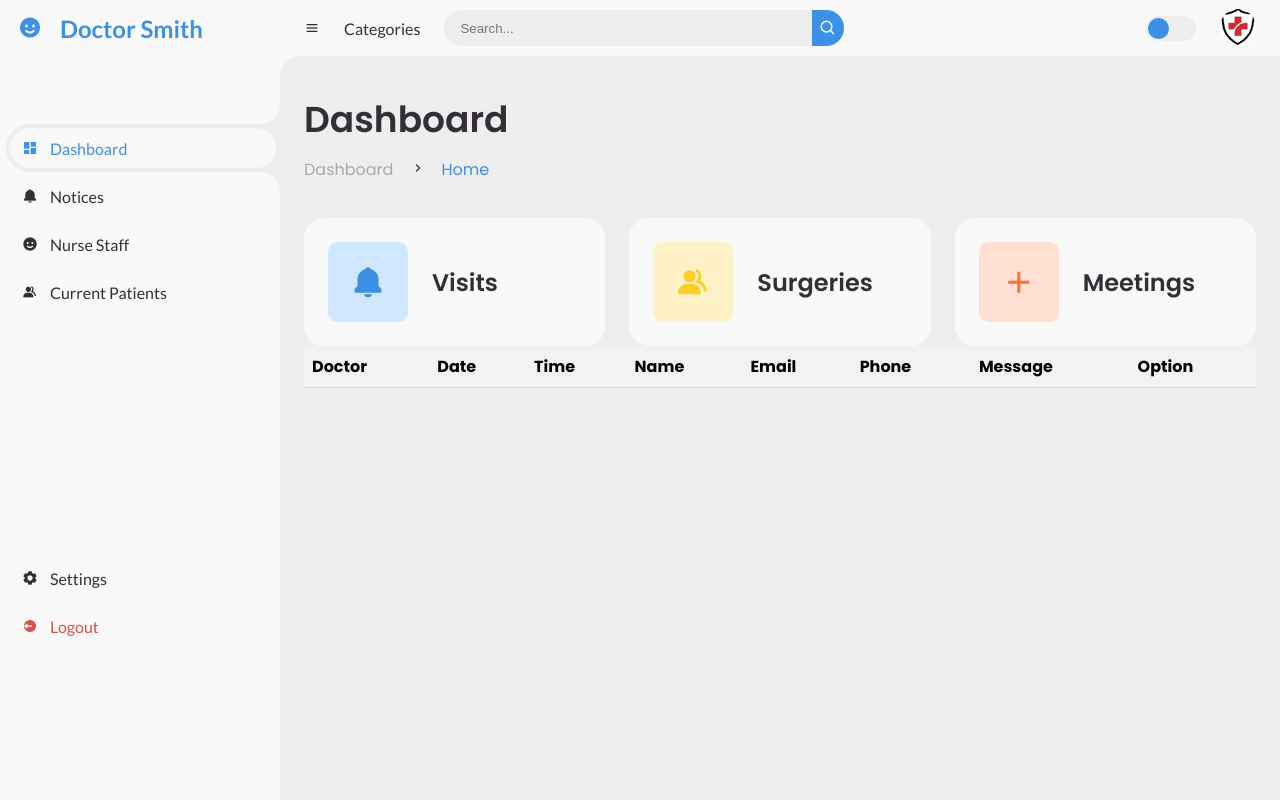
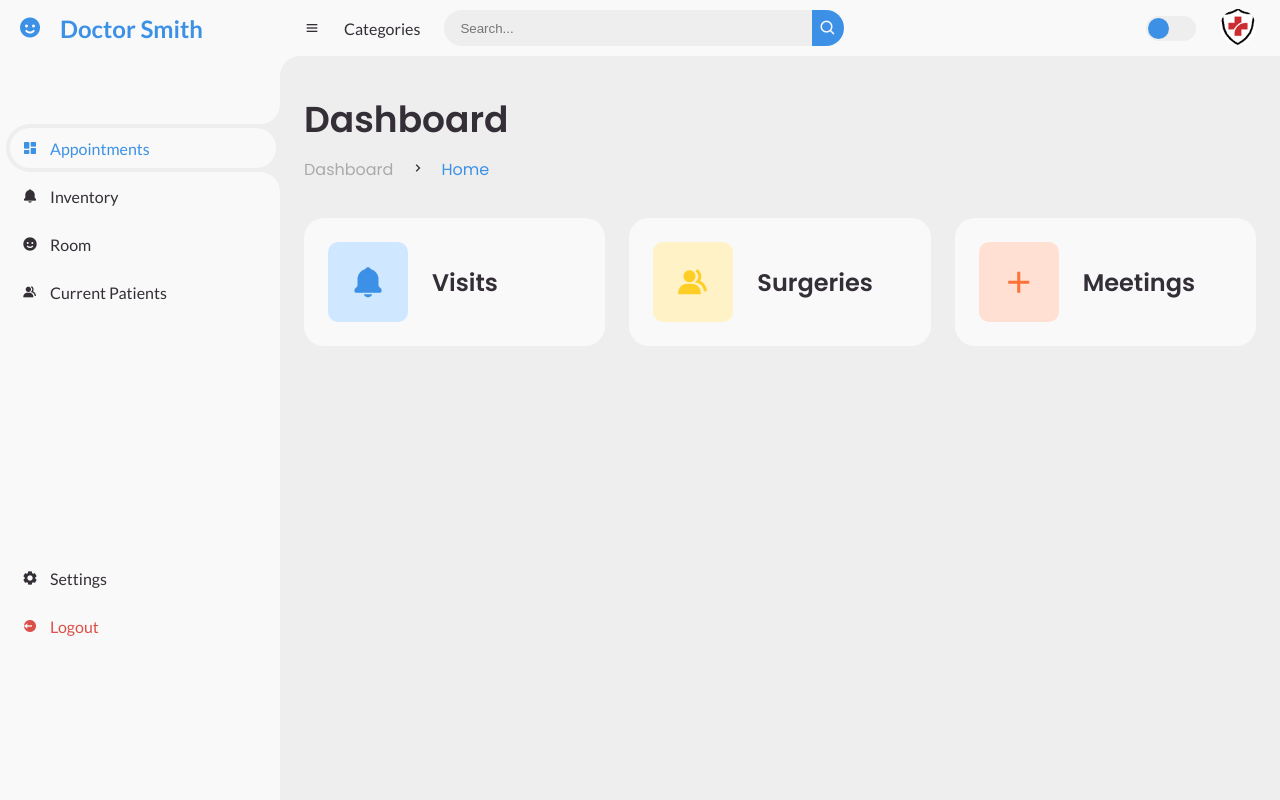
Before and after one commit to RohanChimbaikar/HospitEase, a Django app: page /templates/docdash.html in a window 1280 px wide. Run offline with Django 5.2, Linux system fonts and the light colour scheme; a user stored in the database is signed in; tables that the repository leaves empty hold one stand-in row (values such as "Sample post"); lists and menus that the app fills with data are empty.

Commit message:
docdash integration

```diff
--- a/hospitease/urls.py
+++ b/hospitease/urls.py
@@ -67,12 +67,17 @@ urlpatterns = [
     path('templates/ct.html',views.ct),
 
     path('templates/admindash.html',views.dash),
-    path('templates/docdash.html',views.doc),
+    path('templates/docdash.html',views.doc,name='doc'),
     path('send-acceptance-email/', send_acceptance_email, name='send_acceptance_email'),
     path('reject-appointment/', reject_email, name='reject-appointment/'),
 
 
 
+    path('book/<int:room_id>/', views.book_room, name='book_room'),
+    path('release/<int:room_id>/', views.release_room, name='release_room'),
+
+     path('occupy/<int:room_id>/', views.occupy_room, name='occupy_room'),
+    path('unoccupy/<int:room_id>/', views.unoccupy_room, name='unoccupy_room'),
 
     path('templates/staffreg.html', views.staffreg),
     path('registaff',register,name='registaff'),
@@ -82,7 +87,7 @@ urlpatterns = [
      path('accounts/login/', LoginView.as_view(), name='login'),
 
 
-     path('templates/inventory.html',views.invent),
+     path('templates/inventory.html',views.invent,name='invent'),
      #Inventory
      path('add_product/', add_product, name='add_product'),
     path('edit_product/<int:pk>/', edit_product, name='edit_product'),
@@ -90,11 +95,10 @@ urlpatterns = [
     path('use_product/<int:product_id>/', use_product, name='use_product'),
 
     #Rooms management
-    path('templates/room_list.html',views.room),
-    path('rooms/', room_list, name='room_list'),
-    path('book/<int:room_id>/', book_room, name='book_room'),
-    path('release/<int:room_id>/', release_room, name='release_room'),
-    path('occupy/<int:room_id>/', occupy_room, name='occupy_room'),
-    path('unoccupy/<int:room_id>/', unoccupy_room, name='unoccupy_room'),
+    path('rooms/', views.doc, name='room_list'),
+    path('book/<int:room_id>/', views.book_room, name='book_room'),
+    path('release/<int:room_id>/', views.release_room, name='release_room'),
+    path('occupy/<int:room_id>/', views.occupy_room, name='occupy_room'),
+    path('unoccupy/<int:room_id>/', views.unoccupy_room, name='unoccupy_room'),
 
 ]
--- a/hospitease/views.py
+++ b/hospitease/views.py
@@ -4,6 +4,7 @@ from appointment.models import Appointment
 from django.contrib.auth.decorators import login_required
 from inventory.models import Product
 from room_mgmt.models import Room
+from django.shortcuts import render, redirect, get_object_or_404
 def about(request):
     return render(request,"about.html")
 
@@ -59,31 +60,60 @@ def dash(request):
 
 def invent(request):
     products = Product.objects.all()
-    return render(request,"templates/inventory.html",{'products': products})
+    return render(request,"templates/docdash.html",{'products': products})
+
 
 def doc(request):
-    # if request.user.is_authenticated:
-    #     appointments = Appointment.objects.all()  # Query all appointments if it's not a POST request
-    #     return render(request, 'docdash.html', {"data": appointments})
-    # else:
-    #     return render(request,"templates/Loginint.html")
+    if request.user.is_authenticated:
+        appointments = Appointment.objects.all()  # Query all appointments if it's not a POST request
+        products = Product.objects.all()
+        available_rooms = Room.objects.filter(available=True)
+        unavailable_rooms = Room.objects.filter(available=False)
+        return render(request, 'docdash.html', {
+            "data": appointments,
+            'products': products,
+            'available_rooms': available_rooms,
+            'unavailable_rooms': unavailable_rooms
+        })
+    else:
+        return render(request, "templates/Loginint.html")
+
+def book_room(request, room_id):
+    room = Room.objects.get(pk=room_id)
+    room.available = False
+    room.save()
+    return redirect('doc')
+
+def release_room(request, room_id):
+    room = Room.objects.get(pk=room_id)
+    room.available = True
+    room.save()
+    return redirect('doc')
+
+def occupy_room(request, room_id):
+    room = get_object_or_404(Room, id=room_id)
+    room.available = False
+    room.save()
+    return redirect('doc')  # Redirect to the doc page after occupying the room
+
+def unoccupy_room(request, room_id):
+    room = get_object_or_404(Room, id=room_id)
+    room.available = True
+    room.save()
+    return redirect('doc')
+
     # def docdash(request):
     # Assuming there's a logged-in doctor
-    if request.user.is_authenticated:
-        doctor = request.user  # Assuming the doctor is stored in the request.user object
-        appointments = Appointment.objects.all()
-        appointments = Appointment.objects.filter(doctor=doctor)
-        return render(request, 'docdash.html', {'appointments': appointments})
-    else:
-        # Handle case where there's no logged-in doctor or doctor doesn't exist
-        return render(request, 'error.html', {'message': 'You are not logged in as a doctor or do not have any appointments.'})
+    # if request.user.is_authenticated:
+    #     doctor = request.user  # Assuming the doctor is stored in the request.user object
+    #     appointments = Appointment.objects.all()
+    #     appointments = Appointment.objects.filter(doctor=doctor)
+    #     return render(request, 'docdash.html', {'appointments': appointments})
+    # else:
+    #     # Handle case where there's no logged-in doctor or doctor doesn't exist
+    #     return render(request, 'error.html', {'message': 'You are not logged in as a doctor or do not have any appointments.'})
 
 
 
 def staffreg(request):
     return render(request,'templates/staffreg.html')
-
-def room(request):
-    available_rooms = Room.objects.filter(available=True)
-    unavailable_rooms = Room.objects.filter(available=False)
-    return render(request, 'templates/room_list.html', {'available_rooms': available_rooms, 'unavailable_rooms': unavailable_rooms})
--- a/templates/docdash.html
+++ b/templates/docdash.html
@@ -99,21 +99,21 @@
 		</a>
 		<ul class="side-menu top">
 			<li class="active">
-				<a href="#">
+				<a href="/templates/docdash.html">
 					<i class='bx bxs-dashboard' ></i>
-					<span class="text">Dashboard</span>
+					<span class="text">Appointments</span>
 				</a>
 			</li>
 			<li>
-				<a href="#">
+				<a href="/invent/">
 					<i class='bx bxs-bell' ></i>
-					<span class="text">Notices</span>
+					<span class="text">Inventory</span>
 				</a>
 			</li>
 			<li>
-				<a href="#">
+				<a href="/rooms/">
 					<i class='bx bxs-smile' ></i>
-					<span class="text">Nurse Staff</span>
+					<span class="text">Room</span>
 				</a>
 			</li>
 
@@ -326,7 +326,8 @@
 					<!-- </ul>
 				</div> -->
 			<!-- </div> -->
-
+			<div id="appointments-table" style="display: none;">
+                <!-- Your appointments table content -->
 				<div class="todo">
 					<table>
 						<thead>
@@ -344,7 +345,7 @@
 						</tr>
 					</thead>
 					<tbody>
-						{% for appointment in appointments %}
+						{% for appointment in data %}
 						<tr>
 							<td>
 								{{ appointment.doctor }}
@@ -377,6 +378,106 @@
 				</table>
 			</div>
 			</div>
+			<div id="inventory-table" style="display: none;">
+                <table>
+					<thead>
+						<tr>
+							<th>Name</th>
+							<th>Description</th>
+							<th>Quantity</th>
+							<th>Date Added</th>
+							<th>Action</th>
+						</tr>
+					</thead>
+					<tbody>
+						<!-- Iterate over products -->
+						{% for product in products %}
+						<tr>
+							<td>{{ product.name }}</td>
+							<td>{{ product.description }}</td>
+							<td>{{ product.quantity }}</td>
+							<td>{{ product.date_added }}</td>
+								<td>
+									<form id="useProductForm" method="post" action="{% url 'use_product' product.id %}">
+										{% csrf_token %}
+										<label for="useQuantity">Use Quantity:</label>
+										<input type="number" id="useQuantity" name="useQuantity" min="1" required>
+										<button type="submit">Use</button>
+									</form>
+
+									<!-- Edit button -->
+
+									<!-- Delete button -->
+									<form action="{% url 'delete_product' product.id %}" method="post" class="delete-form">
+										{% csrf_token %}
+										<input type="submit" value="Delete" class="delete-button" onclick="return confirm('Are you sure you want to delete this product?')">
+									</form>
+								</td>
+						</tr>
+						{% endfor %}
+					</tbody>
+				</table>
+            </div>
+
+			<div id="rooms-table" style="display: none;">
+                <table>
+					<thead>
+						<tr>
+							<th>Room Number</th>
+							<th>Room Type</th>
+
+							<th>Floor</th>
+							<th>Actions</th>
+						</tr>
+					</thead>
+					<tbody>
+						{% for room in available_rooms %}
+							<tr>
+								<td class="room-number">{{ room.number }}</td>
+								<td>{{ room.room_type }}</td>
+
+								<td>{{ room.floor }}</td>
+								<td>
+									<form method="post" action="{% url 'occupy_room' room.id %}">
+										{% csrf_token %}
+										<input type="hidden" name="action" value="occupy">
+										<button type="submit" class="occupy-button">Occupy</button>
+									</form>
+								</td>
+							</tr>
+						{% endfor %}
+					</tbody>
+				</table>
+				 <table>
+                <thead>
+                    <tr>
+                        <th>Room Number</th>
+                        <th>Room Type</th>
+
+                        <th>Floor</th>
+                        <th>Actions</th>
+                    </tr>
+                </thead>
+                <tbody>
+                    {% for room in unavailable_rooms %}
+                        <tr>
+                            <td class="room-number">{{ room.number }}</td>
+                            <td>{{ room.room_type }}</td>
+                            <td>{{ room.floor }}</td>
+                            <td>
+                                <form method="post" action="{% url 'unoccupy_room' room.id %}">
+                                    {% csrf_token %}
+                                    <input type="hidden" name="action" value="unoccupy">
+                                    <button type="submit" class="unoccupy-button">Unoccupy</button>
+                                </form>
+                            </td>
+                        </tr>
+                    {% endfor %}
+                </tbody>
+            </table>
+            </div>
+
+		</div>
 
 		</main>
 
@@ -394,6 +495,58 @@
 
 		// Set a timeout to call the hideAlert function after 10 seconds
 		setTimeout(hideAlert, 5000);
+
+		// Get references to the sidebar links
+		const appointmentsLink = document.querySelector('#sidebar ul.side-menu li:nth-child(1) a');
+		const inventoryLink = document.querySelector('#sidebar ul.side-menu li:nth-child(2) a');
+		const roomsLink = document.querySelector('#sidebar ul.side-menu li:nth-child(3) a');
+
+		// Get references to the tables
+		const appointmentsTable = document.getElementById('appointments-table');
+		const inventoryTable = document.getElementById('inventory-table');
+		const roomsTable = document.getElementById('rooms-table');
+
+		// Add event listeners to the sidebar links
+		appointmentsLink.addEventListener('click', (event) => {
+			// Prevent the default action of the link
+			event.preventDefault();
+
+			// Show appointments table and hide others
+			appointmentsTable.style.display = 'block';
+			inventoryTable.style.display = 'none';
+			roomsTable.style.display = 'none';
+		});
+
+		inventoryLink.addEventListener('click', (event) => {
+			// Prevent the default action of the link
+			event.preventDefault();
+
+			// Show inventory table and hide others
+			appointmentsTable.style.display = 'none';
+			inventoryTable.style.display = 'block';
+			roomsTable.style.display = 'none';
+		});
+		roomsLink.addEventListener('click', (event) => { // Add this block
+    // Prevent the default action of the link
+    event.preventDefault();
+
+    // Show rooms table and hide others
+    appointmentsTable.style.display = 'none';
+    inventoryTable.style.display = 'none';
+    roomsTable.style.display = 'block';
+});
+
+
+
+	var currentUrl = window.location.href;
+
+	// Check if the URL contains #rooms-section
+	if (currentUrl.includes('#rooms-table')) {
+		// Show the rooms section
+		var roomsSection = document.getElementById('rooms-table');
+		roomsSection.style.display = 'block';
+	}
 	</script>
+
 </body>
 </html>
```
Lines whose indentation alone changed are shown as unchanged.
